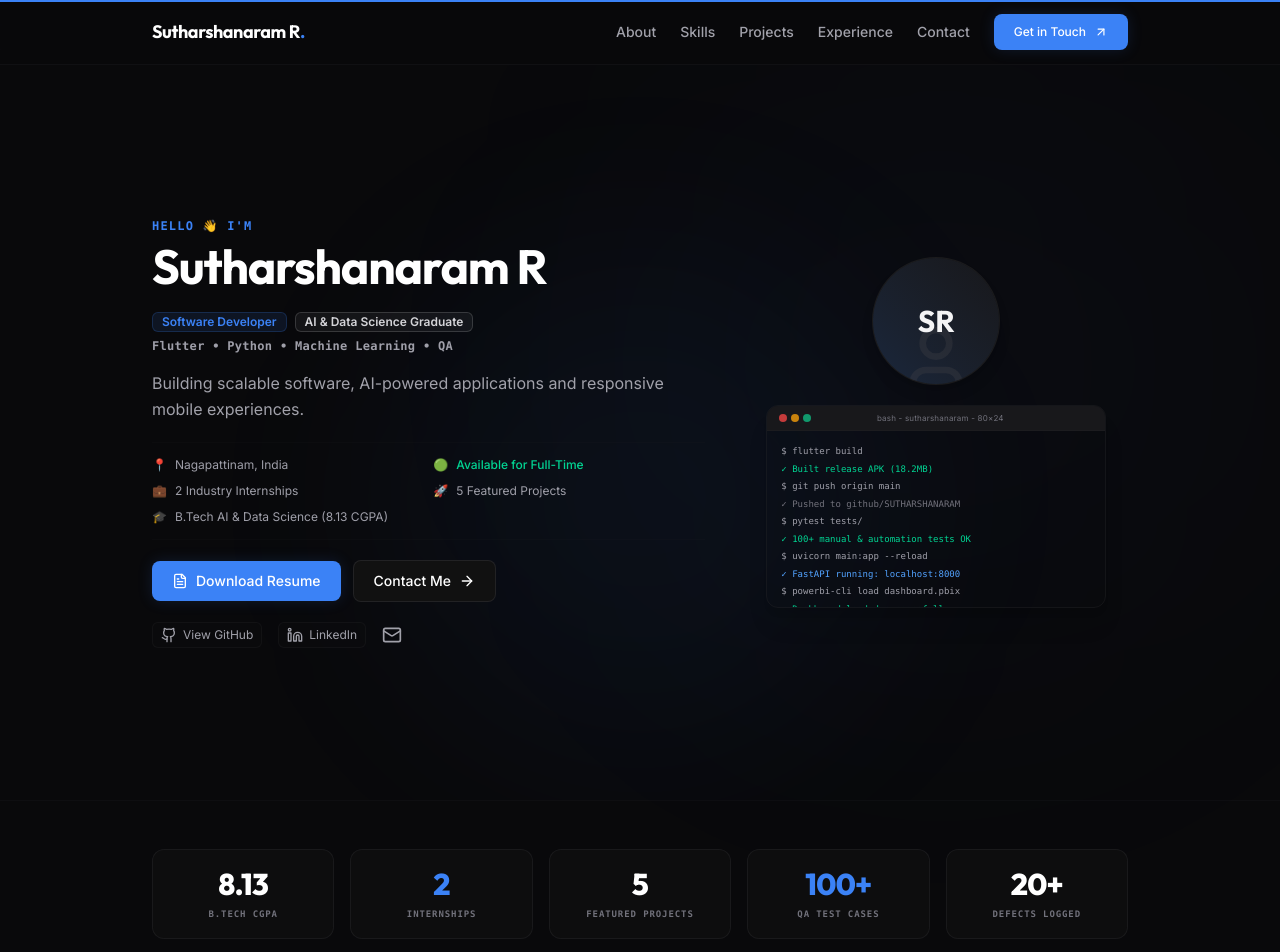
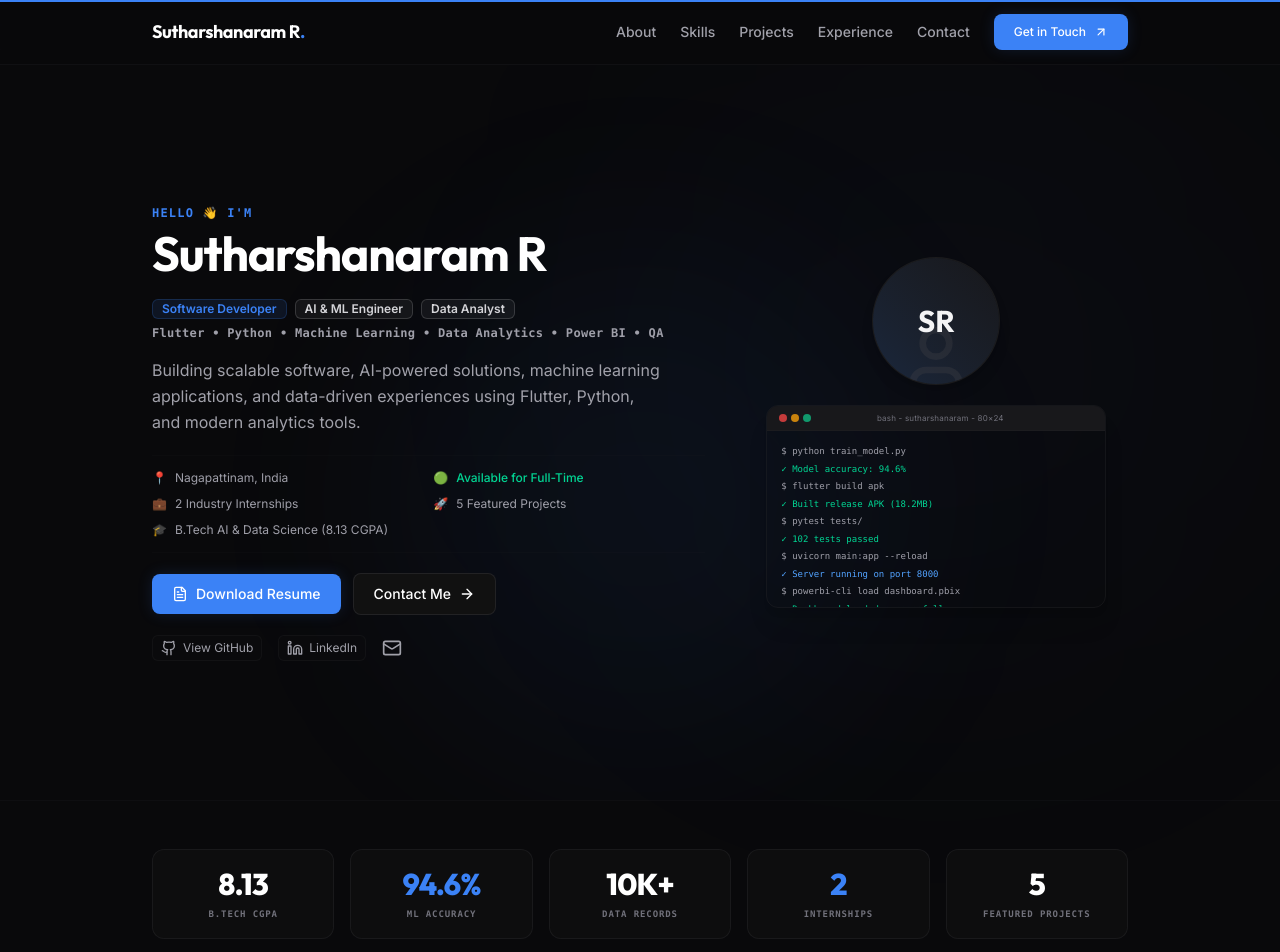
Before and after one commit to SUTHARSHANARAM/Sutharshanaram_Portfolio, a Next.js app: page / in a window 1280 px wide. Shown: the top 952 px of the page. Built offline with nearby package versions, Linux system fonts and the light colour scheme.

Commit message:
feat: AI-first branding - expanded ML/Data skills, updated metrics, role badges, hero copy

```diff
--- a/src/app/page.tsx
+++ b/src/app/page.tsx
@@ -35,34 +35,34 @@ export default function Home() {
               </Card>
               <Card delay={0.1} className="p-4 flex flex-col items-center justify-center text-center gap-1.5 h-24 hover:border-accent/40 transition-colors duration-300">
                 <span className="text-2xl md:text-3xl font-display font-extrabold text-accent tracking-tight">
+                  94.6%
+                </span>
+                <span className="text-[9px] font-mono font-bold tracking-widest text-zinc-500 uppercase">
+                  ML Accuracy
+                </span>
+              </Card>
+              <Card delay={0.15} className="p-4 flex flex-col items-center justify-center text-center gap-1.5 h-24 hover:border-accent/40 transition-colors duration-300">
+                <span className="text-2xl md:text-3xl font-display font-extrabold text-white tracking-tight">
+                  10K+
+                </span>
+                <span className="text-[9px] font-mono font-bold tracking-widest text-zinc-500 uppercase">
+                  Data Records
+                </span>
+              </Card>
+              <Card delay={0.2} className="p-4 flex flex-col items-center justify-center text-center gap-1.5 h-24 hover:border-accent/40 transition-colors duration-300">
+                <span className="text-2xl md:text-3xl font-display font-extrabold text-accent tracking-tight">
                   2
                 </span>
                 <span className="text-[9px] font-mono font-bold tracking-widest text-zinc-500 uppercase">
                   Internships
                 </span>
               </Card>
-              <Card delay={0.15} className="p-4 flex flex-col items-center justify-center text-center gap-1.5 h-24 hover:border-accent/40 transition-colors duration-300">
+              <Card delay={0.25} className="p-4 flex flex-col items-center justify-center text-center gap-1.5 h-24 hover:border-accent/40 transition-colors duration-300 col-span-2 md:col-span-1">
                 <span className="text-2xl md:text-3xl font-display font-extrabold text-white tracking-tight">
                   5
                 </span>
                 <span className="text-[9px] font-mono font-bold tracking-widest text-zinc-500 uppercase">
                   Featured Projects
-                </span>
-              </Card>
-              <Card delay={0.2} className="p-4 flex flex-col items-center justify-center text-center gap-1.5 h-24 hover:border-accent/40 transition-colors duration-300">
-                <span className="text-2xl md:text-3xl font-display font-extrabold text-accent tracking-tight">
-                  100+
-                </span>
-                <span className="text-[9px] font-mono font-bold tracking-widest text-zinc-500 uppercase">
-                  QA Test Cases
-                </span>
-              </Card>
-              <Card delay={0.25} className="p-4 flex flex-col items-center justify-center text-center gap-1.5 h-24 hover:border-accent/40 transition-colors duration-300 col-span-2 md:col-span-1">
-                <span className="text-2xl md:text-3xl font-display font-extrabold text-white tracking-tight">
-                  20+
-                </span>
-                <span className="text-[9px] font-mono font-bold tracking-widest text-zinc-500 uppercase">
-                  Defects Logged
                 </span>
               </Card>
             </div>
--- a/src/components/sections/About.tsx
+++ b/src/components/sections/About.tsx
@@ -22,7 +22,7 @@ export function About() {
         <div className="lg:col-span-5 flex flex-col gap-6">
           <div>
             <p className="text-sm text-muted-foreground leading-relaxed">
-              AI &amp; Data Science graduate with hands-on experience in Flutter development, software testing, and machine learning. Passionate about building scalable applications and solving real-world problems through software.
+              As an AI &amp; Data Science graduate, I enjoy transforming data into actionable insights, developing intelligent machine learning solutions, and building scalable software that combines modern engineering with data-driven decision-making. Experienced in Flutter development, Python backends, software testing, and Power BI analytics.
             </p>
           </div>
 
--- a/src/components/sections/ContactForm.tsx
+++ b/src/components/sections/ContactForm.tsx
@@ -46,7 +46,7 @@ export function ContactForm() {
               </h2>
               {/* Target Role Sub-badges */}
               <div className="flex flex-wrap gap-1.5 pt-1">
-                {["Software Developer", "QA Engineer", "AI Engineer", "Data Analyst"].map((role) => (
+                {["Software Developer", "AI / ML Engineer", "Data Analyst / BI Analyst", "QA Engineer"].map((role) => (
                   <span
                     key={role}
                     className="inline-flex items-center rounded-md bg-white/5 border border-white/10 px-2 py-0.5 text-[9px] font-semibold text-zinc-300"
@@ -56,7 +56,7 @@ export function ContactForm() {
                 ))}
               </div>
               <p className="text-sm text-muted-foreground leading-relaxed pt-2">
-                Currently available for Software Developer, QA Engineer, AI Engineer and Data Analyst opportunities. Whether you have an open junior position, an internship opportunity, or want to discuss collaborations—feel free to send a message. I am ready to start immediately.
+                Currently available for Software Developer, AI/ML Engineer, Data Analyst and QA Engineer opportunities. Whether you have an open junior position, an internship opportunity, or want to discuss collaborations—feel free to send a message. I am ready to start immediately.
               </p>
             </div>
 
--- a/src/components/sections/Hero.tsx
+++ b/src/components/sections/Hero.tsx
@@ -7,16 +7,16 @@ import { Button } from "@/components/ui/Button";
 
 function TerminalMockup() {
   const terminalLines = [
-    { text: "$ flutter build", delay: 0.5, color: "text-zinc-400" },
-    { text: "✓ Built release APK (18.2MB)", delay: 1.0, color: "text-emerald-400" },
-    { text: "$ git push origin main", delay: 1.5, color: "text-zinc-400" },
-    { text: "✓ Pushed to github/SUTHARSHANARAM", delay: 2.2, color: "text-zinc-500" },
-    { text: "$ pytest tests/", delay: 2.6, color: "text-zinc-400" },
-    { text: "✓ 100+ manual & automation tests OK", delay: 3.2, color: "text-emerald-400" },
-    { text: "$ uvicorn main:app --reload", delay: 3.6, color: "text-zinc-400" },
-    { text: "✓ FastAPI running: localhost:8000", delay: 4.2, color: "text-blue-400" },
-    { text: "$ powerbi-cli load dashboard.pbix", delay: 4.6, color: "text-zinc-400" },
-    { text: "✓ Dashboard loaded successfully", delay: 5.2, color: "text-emerald-400" }
+    { text: "$ python train_model.py", delay: 0.5, color: "text-zinc-400" },
+    { text: "✓ Model accuracy: 94.6%", delay: 1.1, color: "text-emerald-400" },
+    { text: "$ flutter build apk", delay: 1.6, color: "text-zinc-400" },
+    { text: "✓ Built release APK (18.2MB)", delay: 2.2, color: "text-emerald-400" },
+    { text: "$ pytest tests/", delay: 2.7, color: "text-zinc-400" },
+    { text: "✓ 102 tests passed", delay: 3.2, color: "text-emerald-400" },
+    { text: "$ uvicorn main:app --reload", delay: 3.7, color: "text-zinc-400" },
+    { text: "✓ Server running on port 8000", delay: 4.3, color: "text-blue-400" },
+    { text: "$ powerbi-cli load dashboard.pbix", delay: 4.8, color: "text-zinc-400" },
+    { text: "✓ Dashboard loaded successfully", delay: 5.4, color: "text-emerald-400" }
   ];
 
   return (
@@ -106,11 +106,14 @@ export function Hero() {
                 Software Developer
               </span>
               <span className="inline-flex items-center rounded-md bg-white/5 px-2.5 py-0.5 text-xs font-semibold text-zinc-300 ring-1 ring-inset ring-white/15">
-                AI &amp; Data Science Graduate
+                AI &amp; ML Engineer
+              </span>
+              <span className="inline-flex items-center rounded-md bg-white/5 px-2.5 py-0.5 text-xs font-semibold text-zinc-300 ring-1 ring-inset ring-white/15">
+                Data Analyst
               </span>
             </div>
             <p className="text-xs font-semibold text-zinc-400 font-mono tracking-wide">
-              Flutter • Python • Machine Learning • QA
+              Flutter • Python • Machine Learning • Data Analytics • Power BI • QA
             </p>
           </motion.div>
 
@@ -119,7 +122,7 @@ export function Hero() {
             variants={itemVariants}
             className="text-sm md:text-base text-muted-foreground leading-relaxed max-w-lg"
           >
-            Building scalable software, AI-powered applications and responsive mobile experiences.
+            Building scalable software, AI-powered solutions, machine learning applications, and data-driven experiences using Flutter, Python, and modern analytics tools.
           </motion.p>
 
           {/* Recruiter Metadata Cards/Pills Grid */}
--- a/src/data/skills.ts
+++ b/src/data/skills.ts
@@ -13,19 +13,19 @@ export const skillsData: SkillCategory[] = [
     skills: ["Flutter", "React / Next.js", "Firebase", "FastAPI", "HTML & CSS", "Tailwind CSS"],
   },
   {
-    title: "AI & ML",
-    skills: ["TensorFlow", "OpenCV", "Scikit Learn"],
+    title: "AI & Machine Learning",
+    skills: ["Machine Learning", "Deep Learning", "Computer Vision", "TensorFlow", "OpenCV", "Scikit-learn", "Pandas", "NumPy", "Predictive Modeling", "LangChain"],
+  },
+  {
+    title: "Data Analytics",
+    skills: ["Power BI", "Data Visualization", "Exploratory Data Analysis", "Data Cleaning", "Excel", "DAX Queries"],
   },
   {
     title: "Software Testing",
-    skills: ["Manual Testing", "Playwright (Automation)"],
-  },
-  {
-    title: "Data Analytics",
-    skills: ["Power BI", "Excel"],
+    skills: ["Manual Testing", "Test Case Design", "Playwright (Automation)", "Bug Reporting", "JIRA"],
   },
   {
     title: "Tools & Platforms",
-    skills: ["Git & GitHub", "Vercel", "VS Code"],
+    skills: ["Git & GitHub", "Vercel", "VS Code", "Postman"],
   },
 ];
```
